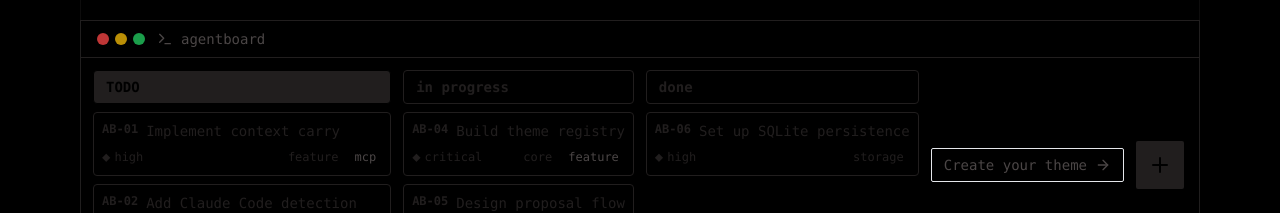
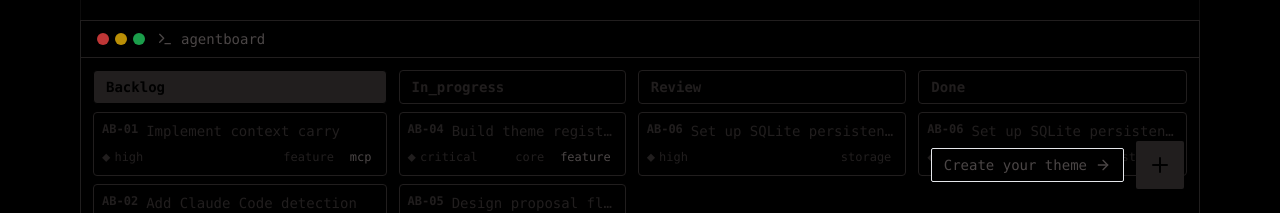
Before and after one commit to ayan-de/agentboard-web, a Next.js app: page / in a window 1280 px wide. Shown: the part 587-800 px from the top of the page. Built offline with nearby package versions, Linux system fonts and the light colour scheme.

Commit message:
refactor: update Hero component TerminalMockup columns to include Backlog, Review, and Done stages

```diff
--- a/src/components/Hero.tsx
+++ b/src/components/Hero.tsx
@@ -39,8 +39,8 @@ export default function Hero() {
           <div className="mt-16 relative">
             <TerminalMockup columns={[
               {
-              id: 'todo',
-              title: 'TODO',
+                id: 'backlog',
+                title: 'Backlog',
                 tickets: [
                   { id: 'AB-01', title: 'Implement context carry', status: 'backlog', priority: 'high', tags: ['feature', 'mcp'] },
                   { id: 'AB-02', title: 'Add Claude Code detection', status: 'backlog', priority: 'medium', tags: ['detection'] },
@@ -49,19 +49,26 @@ export default function Hero() {
               },
               {
                 id: 'in_progress',
-              title: 'in progress',
+                title: 'In_progress',
                 tickets: [
                   { id: 'AB-04', title: 'Build theme registry', status: 'in_progress', priority: 'critical', tags: ['core', 'feature'] },
                   { id: 'AB-05', title: 'Design proposal flow', status: 'in_progress', priority: 'medium', tags: ['orchestration'] },
                 ],
               },
               {
-              id: 'done',
-              title: 'done',
+                id: 'review',
+                title: 'Review',
                 tickets: [
                   { id: 'AB-06', title: 'Set up SQLite persistence', status: 'done', priority: 'high', tags: ['storage'] },
                 ],
               },
+              {
+                id: 'done',
+                title: 'Done',
+                tickets: [
+                  { id: 'AB-06', title: 'Set up SQLite persistence', status: 'done', priority: 'high', tags: ['storage'] },
+                ],
+              }
             ]} />
           </div>
         </Container>
```
Lines whose indentation alone changed are shown as unchanged.
